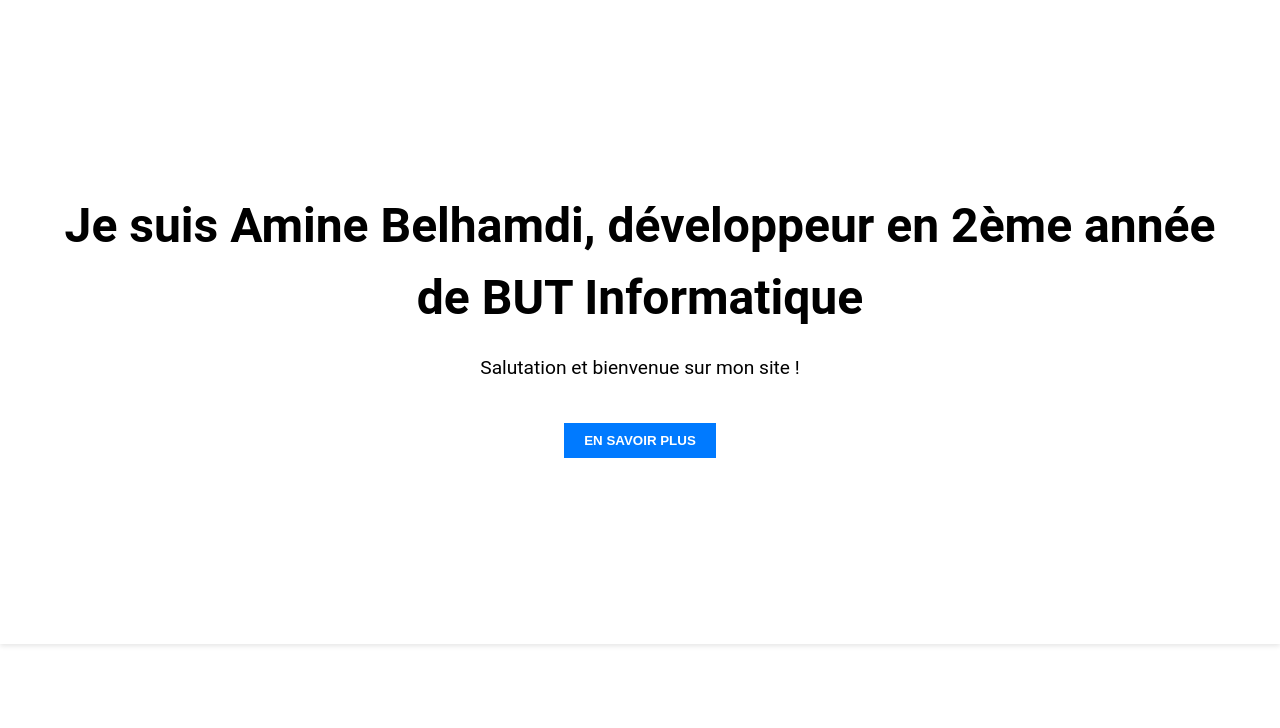
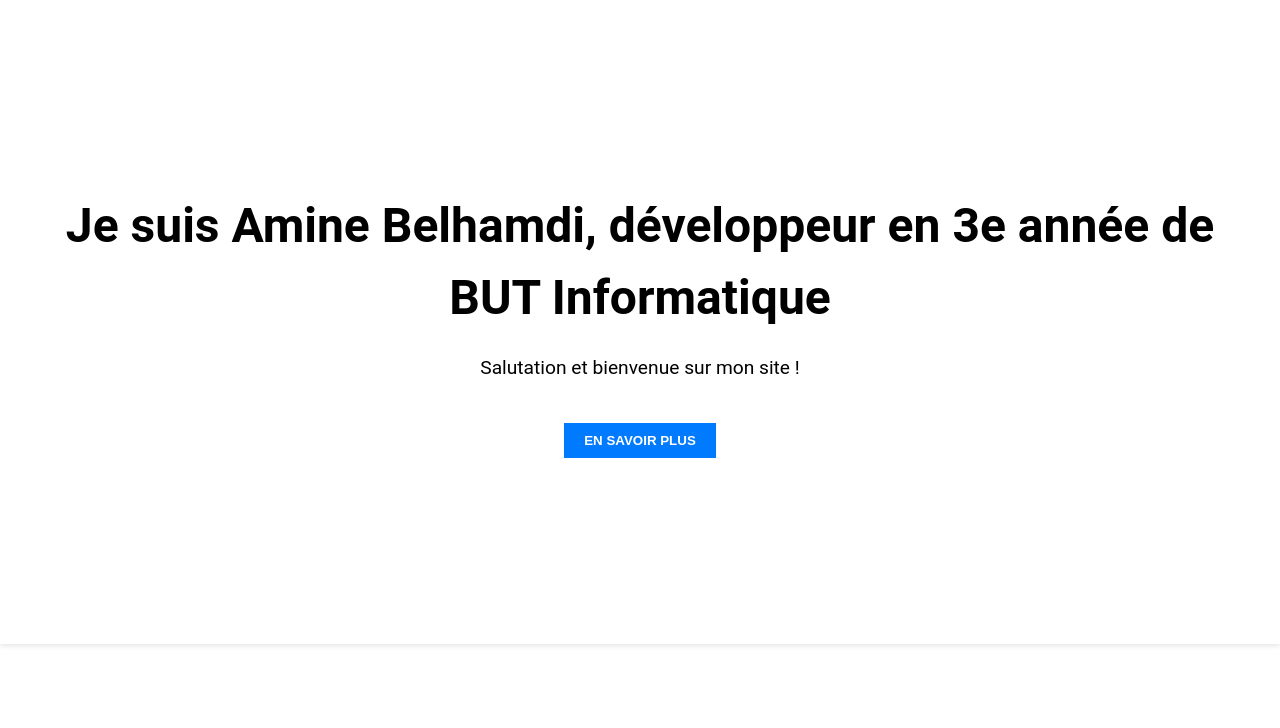
Before and after one commit to Wise-e/Wise-e.github.io, a plain HTML site: page index.html in a window 1280 px wide. Shown: the part 72-800 px from the top of the page. Drawn offline with Linux system fonts and the light colour scheme.

Commit message:
Update index.html

```diff
--- a/index.html
+++ b/index.html
@@ -26,7 +26,7 @@
             </div>
         </nav>
         <div class="hero">
-            <h1>Je suis Amine Belhamdi, développeur en 2ème année de BUT Informatique</h1>
+            <h1>Je suis Amine Belhamdi, développeur en 3e année de BUT Informatique</h1>
             <p>Salutation et bienvenue sur mon site !</p>
             <a href="/html/savoirplus.html"> <button id="hero-btn" >En savoir plus</button> </a>
         </div>
```
